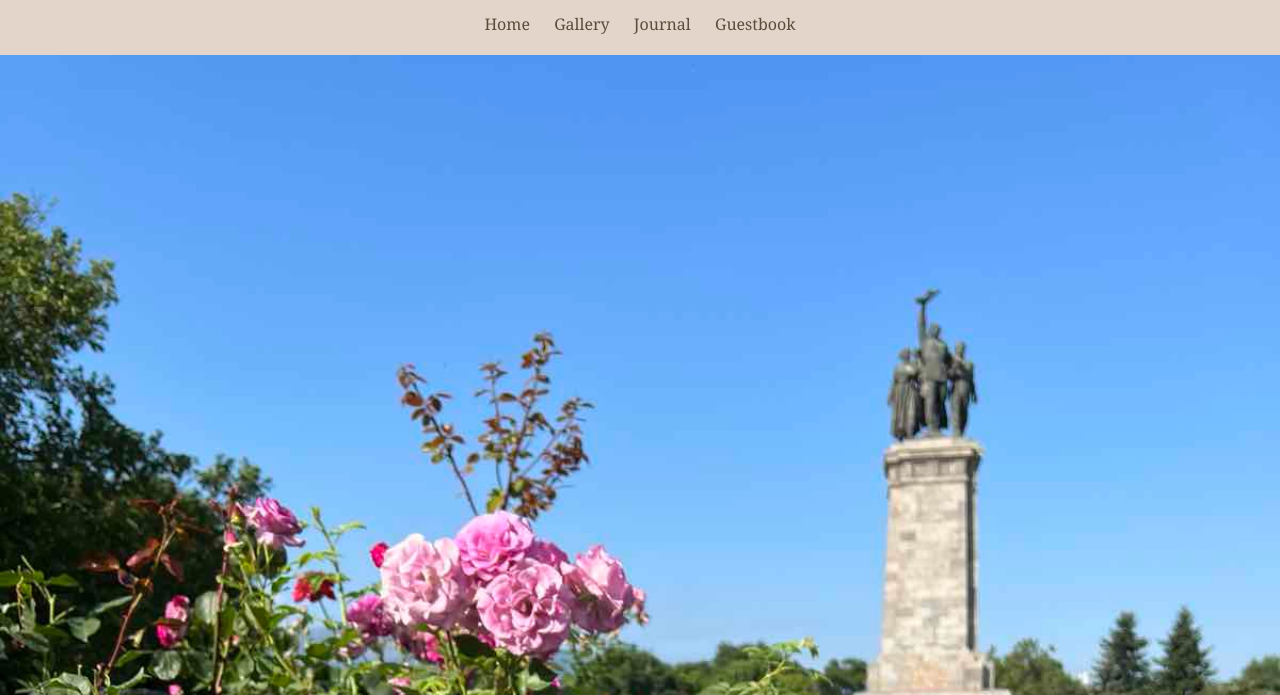
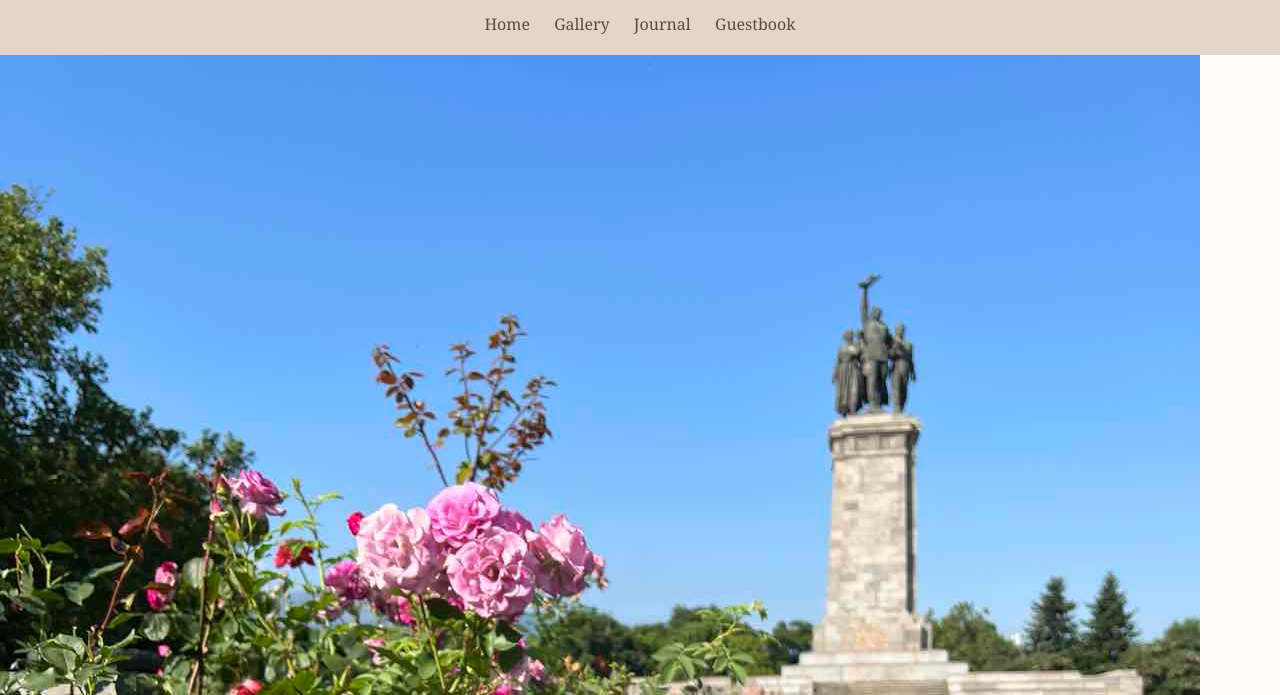
Before and after one commit to StanRachev/jessie, a plain HTML site: page index.html in a window 1280 px wide. Shown: the part 105-800 px from the top of the page. Drawn offline with Linux system fonts and the light colour scheme.

Commit message:
Update index.html

```diff
--- a/index.html
+++ b/index.html
@@ -18,7 +18,7 @@
     </nav>
   </header>
 
-  <section class="hero">
+  <section>
     <img src="images/photo5.jpg" alt="Jessie by the lake" />
   </section>
 
```
